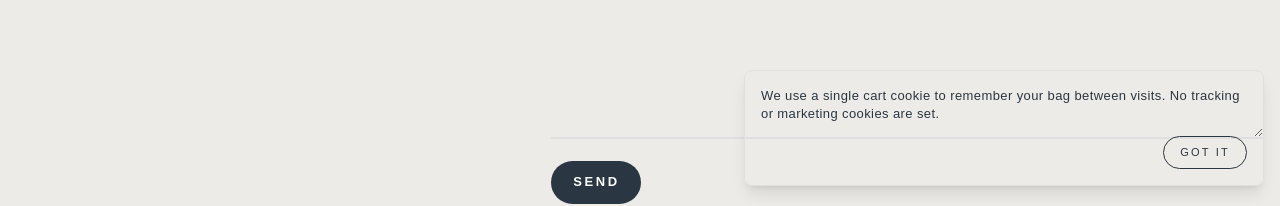
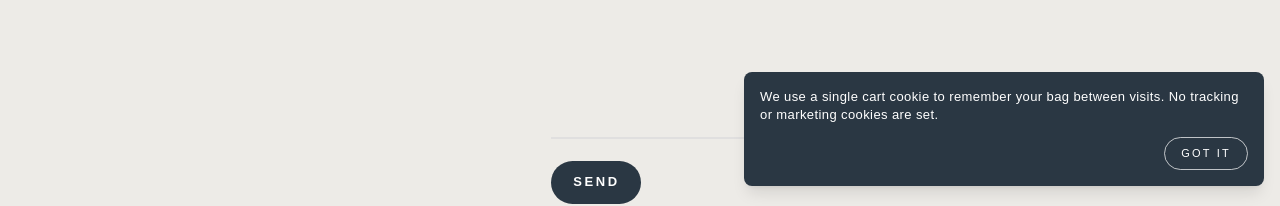
Before and after one commit to Zuhairshad/Onvor, a Next.js app: page /pages/contact in a window 1280 px wide. Shown: the part 602-808 px from the top of the page. Built offline with nearby package versions, Linux system fonts and the light colour scheme; no server answers; a web font is replaced by a local one.

Commit message:
Make cookie notice solid ink instead of transparent
bg-body wasn't a defined utility so the banner rendered see-through.
Switch to the brand ink used for buttons with white copy and a white
outline on the dismiss button.

```diff
--- a/src/components/theme/CookieNotice.tsx
+++ b/src/components/theme/CookieNotice.tsx
@@ -42,7 +42,7 @@ export function CookieNotice() {
     <div
       role="region"
       aria-label="Cookie notice"
-      className="fixed inset-x-3 bottom-3 z-50 mx-auto max-w-[520px] rounded-lg border border-hairline bg-body p-4 text-[13px] shadow-lg imp:inset-x-auto imp:right-4 imp:left-auto"
+      className="fixed inset-x-3 bottom-3 z-50 mx-auto max-w-[520px] rounded-lg bg-ink p-4 text-[13px] text-white shadow-lg imp:inset-x-auto imp:right-4 imp:left-auto"
     >
       <p className="m-0">
         We use a single cart cookie to remember your bag between visits. No
@@ -52,7 +52,7 @@ export function CookieNotice() {
         <button
           type="button"
           onClick={dismiss}
-          className="tracking-caps rounded-btn border border-ink px-4 py-2 text-[11px] uppercase"
+          className="tracking-caps rounded-btn border border-white/70 px-4 py-2 text-[11px] uppercase text-white hover:bg-white hover:text-ink"
         >
           Got it
         </button>
```
